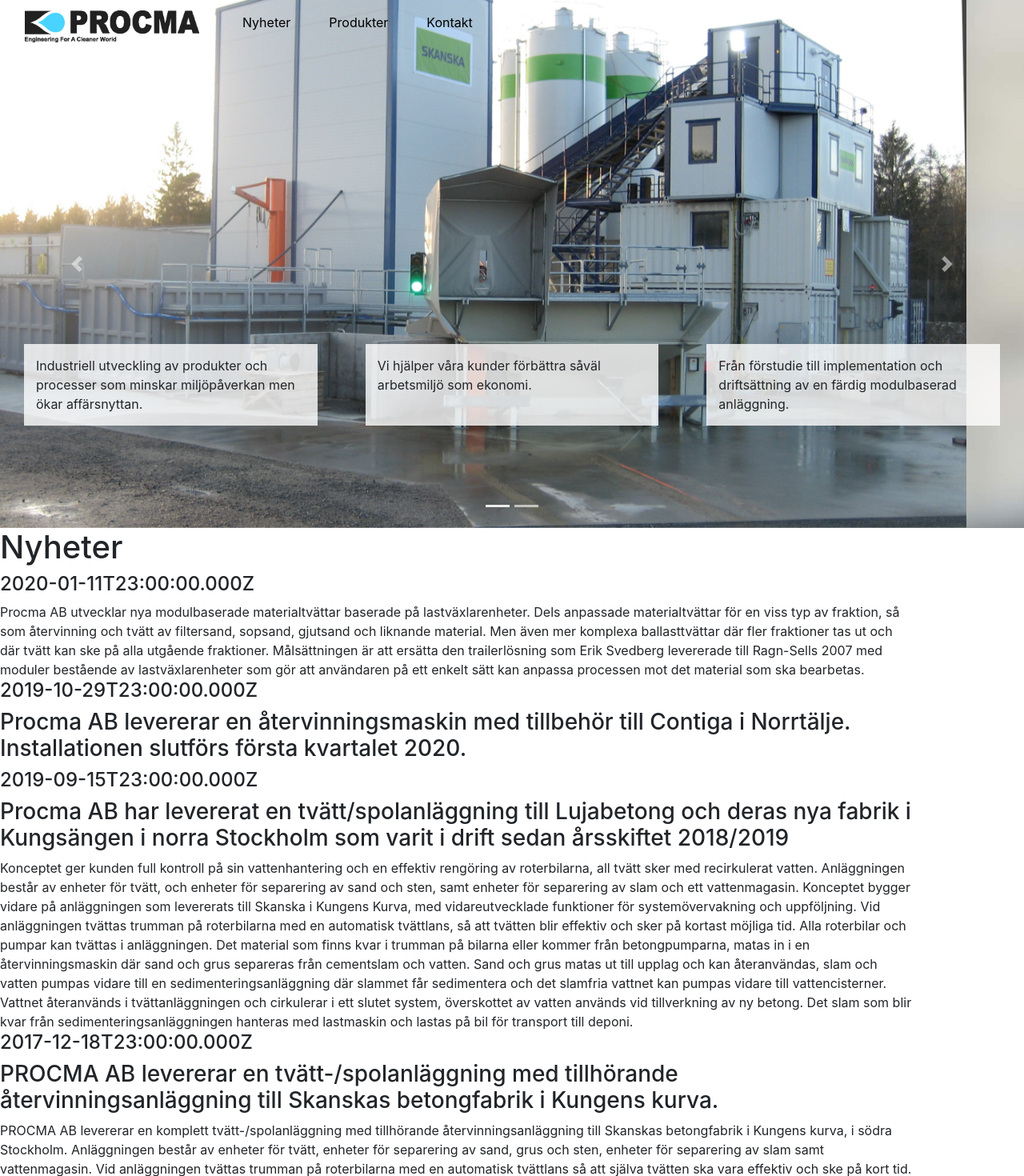
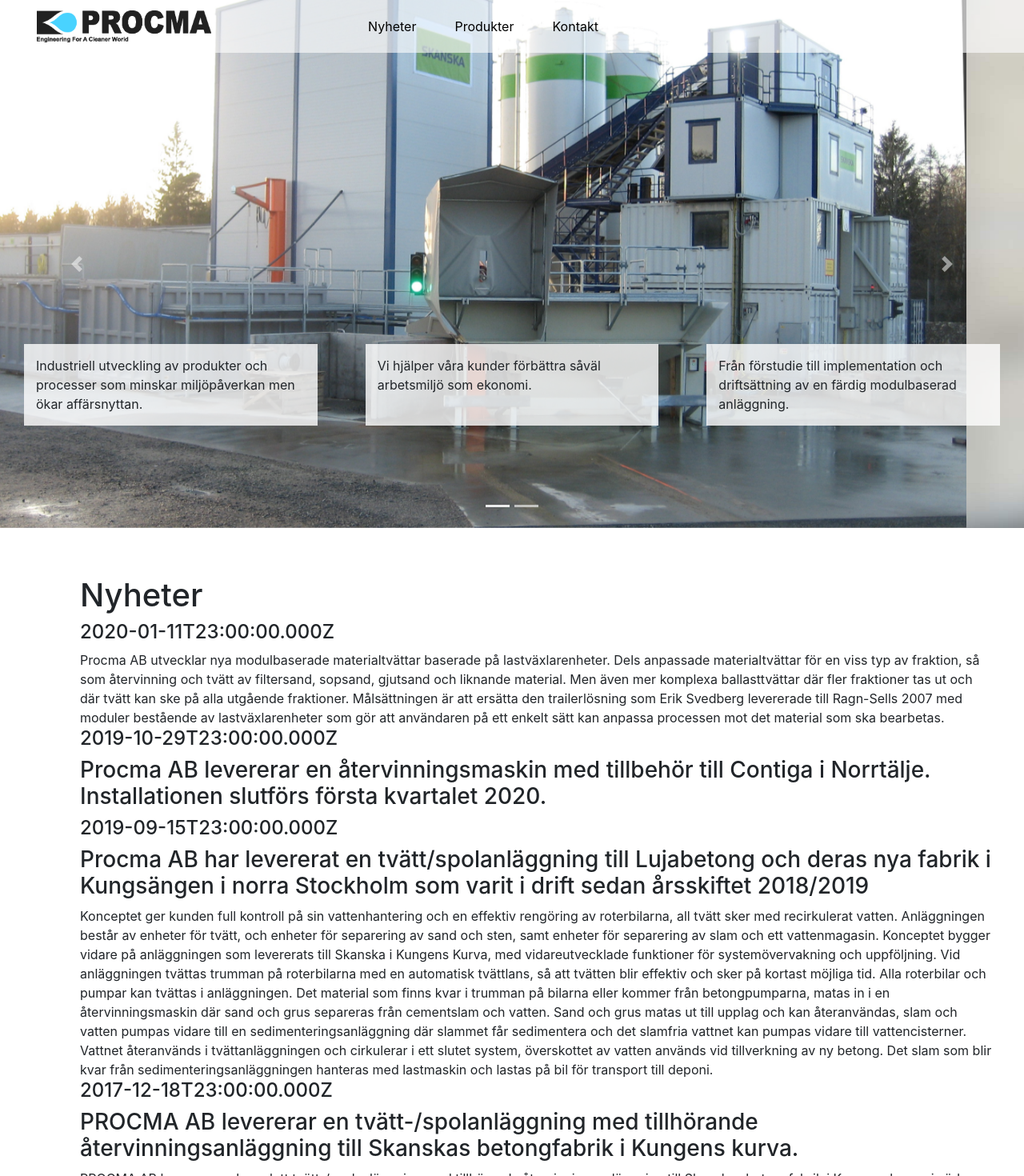
Before and after one commit to sundqvistjohan/procma, a React (Create React App) app in the folder client/: page / in a window 1280 px wide. Shown: the top 1470 px of the page at 80% size. Built offline with nearby package versions, Linux system fonts and the light colour scheme.

Commit message:
Adds sticky navbar, removes unnecessary containers, hash-routing

```diff
--- a/client/src/App.jsx
+++ b/client/src/App.jsx
@@ -7,13 +7,9 @@
 const App = () => {
   return (
     <>
-      <Container fluid id="nav-carousel">
-        <Row>
-          <Navigation />
-          <ImageSlider />
-          <News />
-        </Row>
-      </Container>
+      <Navigation />
+      <ImageSlider />
+      <News />
     </>
   );
 };
--- a/client/src/components/Navigation.jsx
+++ b/client/src/components/Navigation.jsx
@@ -7,7 +7,6 @@
   return (
     <Container fluid id="nav">
       <Navbar>
-        <Row>
         <Col>
           <Navbar.Brand href="#">
             <img src={ProcmaLogo} alt="logo" id="logo" />
@@ -18,17 +17,15 @@
             <Nav.Link as={Link} to="/#nyheter" id="nav-link">
               Nyheter
             </Nav.Link>
-            <Nav.Link as={Link} to="#produkter">
+            <Nav.Link as={Link} to="/#produkter">
               Produkter
             </Nav.Link>
-            <Nav.Link as={Link} to="#kontakt">
+            <Nav.Link as={Link} to="/#kontakt">
               Kontakt
             </Nav.Link>
           </Nav>
         </Col>
         <Col></Col>
-
-        </Row>
       </Navbar>
     </Container>
   );
--- a/client/src/components/News.jsx
+++ b/client/src/components/News.jsx
@@ -20,7 +20,6 @@
 
   if (newsItems && newsItems.length > 0) {
     newsItemList = newsItems.map(newsItem => {
-      debugger;
       return (
         <>
           <h4>{newsItem.date}</h4>
@@ -32,7 +31,7 @@
   }
 
   return (
-    <Container id="news">
+    <Container id="nyheter">
       <Row>
         <h1>Nyheter</h1>
         <div>{newsItemList}</div>
--- a/client/src/scss/custom.scss
+++ b/client/src/scss/custom.scss
@@ -1,12 +1,9 @@
 @import "../../node_modules/bootstrap/scss/bootstrap";
 
-#nav-carousel {
-  position: relative;
-}
-
 #nav {
-  position: absolute;
-  z-index: 10;
+  position: fixed;
+  z-index: 100;
+  background-color: rgba(255, 255, 255, 0.6);
 }
 
 #logo {
@@ -45,7 +42,9 @@
   padding: 15px;
 }
 
-#news {
+#nyheter {
+  padding-top: 60px;
   top: 660px;
   position: absolute;
+  margin-left: 100px;
 }
```
